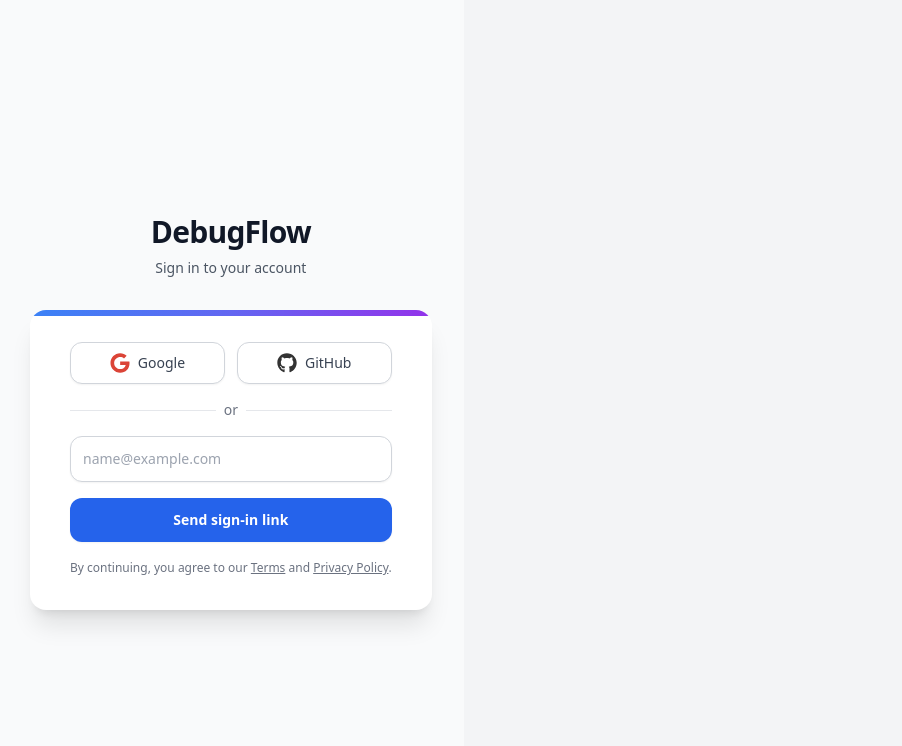
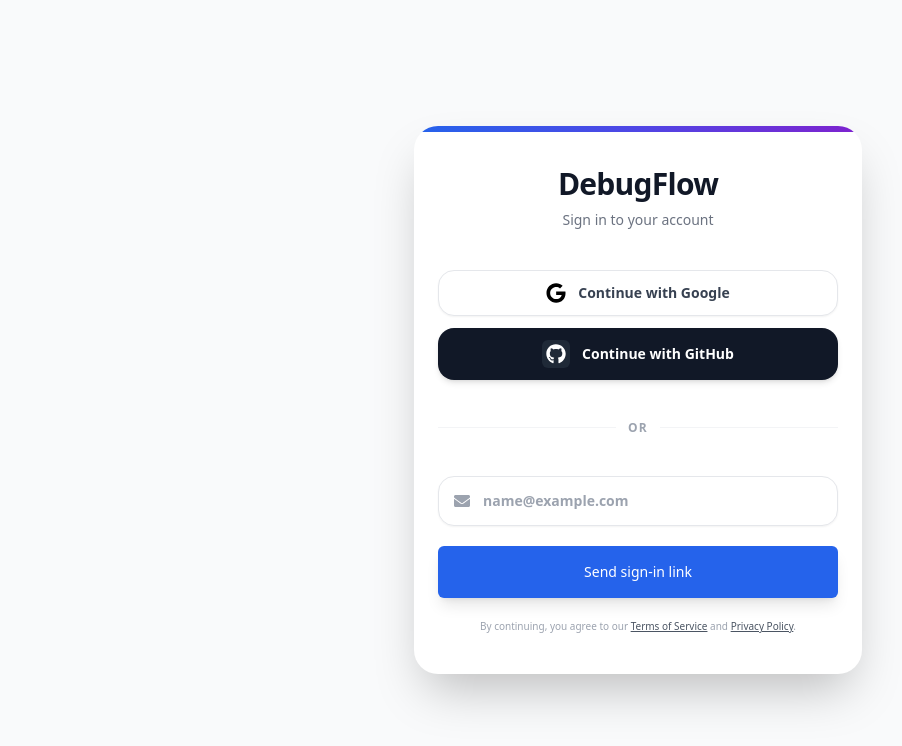
Before and after one commit to leczy642/DebugFlow, a Next.js app in the folder frontend/: page /login in a window 1280 px wide. Shown: the top 746 px of the page, without its empty margins (2-904 px from the left). Built offline with nearby package versions, Linux system fonts and the light colour scheme.

Commit message:
Update: made changes to the Login component UI

```diff
--- a/frontend/components/authentication/LoginPage.tsx
+++ b/frontend/components/authentication/LoginPage.tsx
@@ -1,7 +1,7 @@
 "use client";
 
 import React, { useState } from "react";
-import { FaGoogle, FaGithub } from "react-icons/fa";
+import { FaGoogle, FaGithub, FaEnvelope } from "react-icons/fa";
 import { Button } from "../ui/Button";
 
 export default function LoginPage() {
@@ -34,56 +34,60 @@ export default function LoginPage() {
     };
 
     return (
-        <div className="min-h-screen bg-gray-50 flex flex-col justify-center py-12 sm:px-6 lg:px-8">
-            <div className="sm:mx-auto sm:w-full sm:max-w-md">
-                <h2 className="mt-6 text-center text-3xl font-extrabold text-gray-900 tracking-tight">
-                    DebugFlow
-                </h2>
-                <p className="mt-2 text-center text-sm text-gray-600">
-                    Sign in to your account
-                </p>
-            </div>
+        <div className="w-full min-h-screen bg-gray-50 flex items-center justify-center p-4 sm:p-6 lg:p-8">
+            <div className="w-full max-w-md">
+                <div className="bg-white py-10 px-6 shadow-2xl rounded-3xl relative overflow-hidden">
+                    {/* Subtle gradient accent bar */}
+                    <div className="absolute top-0 left-0 right-0 h-1.5 bg-gradient-to-r from-blue-600 via-indigo-600 to-purple-700" />
 
-            <div className="mt-8 sm:mx-auto sm:w-full sm:max-w-md">
-                <div className="bg-white py-8 px-4 shadow-xl sm:rounded-2xl sm:px-10 relative overflow-hidden">
-                    {/* Subtle gradient accent bar */}
-                    <div className="absolute top-0 left-0 right-0 h-1.5 bg-gradient-to-r from-blue-500 via-indigo-500 to-purple-600" />
+                    {/* Branding inside the card */}
+                    <div className="text-center mb-10">
+                        <h1 className="text-3xl font-extrabold text-gray-900 tracking-tight">
+                            DebugFlow
+                        </h1>
+                        <p className="mt-2 text-sm text-gray-500 font-medium">
+                            Sign in to your account
+                        </p>
+                    </div>
 
-                    <div className="space-y-4">
+                    <div className="space-y-6">
                         {/* Social Sign-in Buttons */}
-                        <div className="grid grid-cols-2 gap-3">
+                        <div className="flex flex-col gap-3">
                             <button
                                 type="button"
-                                className="w-full inline-flex justify-center py-2.5 px-4 border border-gray-300 rounded-xl shadow-sm bg-white text-sm font-medium text-gray-700 hover:bg-gray-50 transition-colors duration-200"
+                                className="w-full inline-flex items-center justify-center py-3 px-4 border border-gray-200 rounded-2xl shadow-sm bg-white text-sm font-semibold text-gray-700 hover:bg-gray-50 transition-all duration-200 group"
                             >
-                                <FaGoogle className="w-5 h-5 text-[#DB4437] mr-2" />
-                                <span>Google</span>
+                                <FaGoogle className="w-5 h-5 text-black mr-3 transition-transform group-hover:scale-110" />
+                                <span>Continue with Google</span>
                             </button>
+
                             <button
                                 type="button"
-                                className="w-full inline-flex justify-center py-2.5 px-4 border border-gray-300 rounded-xl shadow-sm bg-white text-sm font-medium text-gray-700 hover:bg-gray-50 transition-colors duration-200"
+                                className="w-full inline-flex items-center justify-center py-3 px-4 rounded-2xl shadow-md bg-gray-900 text-sm font-semibold text-white hover:bg-black transition-all duration-200 group"
                             >
-                                <FaGithub className="w-5 h-5 text-[#333] mr-2" />
-                                <span>GitHub</span>
+                                <div className="bg-gray-800 p-1 rounded-md mr-3">
+                                    <FaGithub className="w-5 h-5 text-white transition-transform group-hover:scale-110" />
+                                </div>
+                                <span>Continue with GitHub</span>
                             </button>
                         </div>
 
                         {/* Visual Divider */}
-                        <div className="relative my-6">
+                        <div className="relative py-4">
                             <div className="absolute inset-0 flex items-center" aria-hidden="true">
-                                <div className="w-full border-t border-gray-200"></div>
+                                <div className="w-full border-t border-gray-100"></div>
                             </div>
-                            <div className="relative flex justify-center text-sm">
-                                <span className="px-2 bg-white text-gray-500">or</span>
+                            <div className="relative flex justify-center text-xs uppercase tracking-widest">
+                                <span className="px-3 bg-white text-gray-400 font-bold">or</span>
                             </div>
                         </div>
 
                         {/* Email Form */}
-                        <form onSubmit={handleEmailSubmit} className="space-y-4">
-                            <div>
-                                <label htmlFor="email" className="sr-only">
-                                    Email address
-                                </label>
+                        <form onSubmit={handleEmailSubmit} className="space-y-5">
+                            <div className="relative">
+                                <div className="absolute inset-y-0 left-0 pl-4 flex items-center pointer-events-none">
+                                    <FaEnvelope className="h-4 w-4 text-gray-400" />
+                                </div>
                                 <input
                                     id="email"
                                     name="email"
@@ -93,26 +97,26 @@ export default function LoginPage() {
                                     value={email}
                                     onChange={(e) => setEmail(e.target.value)}
                                     placeholder="name@example.com"
-                                    className="appearance-none block w-full px-3 py-3 border border-gray-300 rounded-xl shadow-sm placeholder-gray-400 focus:outline-none focus:ring-2 focus:ring-blue-500 focus:border-transparent sm:text-sm"
+                                    className="appearance-none block w-full pl-11 pr-4 py-3.5 border border-gray-200 rounded-2xl shadow-sm placeholder-gray-400 focus:outline-none focus:ring-2 focus:ring-blue-500 focus:border-transparent text-sm font-bold text-gray-900"
                                 />
                             </div>
 
                             {error && (
-                                <div className="p-3 rounded-lg bg-red-50 text-red-600 text-sm font-medium animate-in fade-in slide-in-from-top-1 duration-200">
+                                <div className="px-4 py-3 rounded-xl bg-red-50 text-red-600 text-xs font-bold animate-in fade-in slide-in-from-top-1 duration-200">
                                     {error}
                                 </div>
                             )}
 
                             {success && (
-                                <div className="p-3 rounded-lg bg-green-50 text-green-700 text-sm font-medium animate-in fade-in slide-in-from-top-1 duration-200">
-                                    Check your email for a sign-in link!
+                                <div className="px-4 py-3 rounded-xl bg-green-50 text-green-700 text-xs font-bold animate-in fade-in slide-in-from-top-1 duration-200">
+                                    Success! Check your email for a magic link.
                                 </div>
                             )}
 
                             <Button
                                 type="submit"
                                 disabled={isLoading}
-                                className="w-full py-3 rounded-xl font-semibold shadow-sm flex justify-center items-center gap-2"
+                                className="w-full py-4 rounded-2xl font-bold shadow-lg flex justify-center items-center gap-2 transform active:scale-95 transition-all"
                             >
                                 {isLoading ? (
                                     <>
@@ -120,18 +124,18 @@ export default function LoginPage() {
                                             <circle className="opacity-25" cx="12" cy="12" r="10" stroke="currentColor" strokeWidth="4" fill="none" />
                                             <path className="opacity-75" fill="currentColor" d="M4 12a8 8 0 018-8V0C5.373 0 0 5.373 0 12h4zm2 5.291A7.962 7.962 0 014 12H0c0 3.042 1.135 5.824 3 7.938l3-2.647z" />
                                         </svg>
-                                        Sending...
+                                        Sending magic link...
                                     </>
                                 ) : (
                                     "Send sign-in link"
                                 )}
                             </Button>
 
-                            <p className="text-center text-xs text-gray-500 mt-4 leading-relaxed">
+                            <p className="text-center text-[10px] text-gray-400 mt-6 leading-relaxed px-4">
                                 By continuing, you agree to our{" "}
-                                <a href="#" className="underline hover:text-gray-700">Terms</a>{" "}
+                                <a href="#" className="text-gray-600 underline hover:text-blue-600 transition-colors">Terms of Service</a>{" "}
                                 and{" "}
-                                <a href="#" className="underline hover:text-gray-700">Privacy Policy</a>.
+                                <a href="#" className="text-gray-600 underline hover:text-blue-600 transition-colors">Privacy Policy</a>.
                             </p>
                         </form>
                     </div>
```
